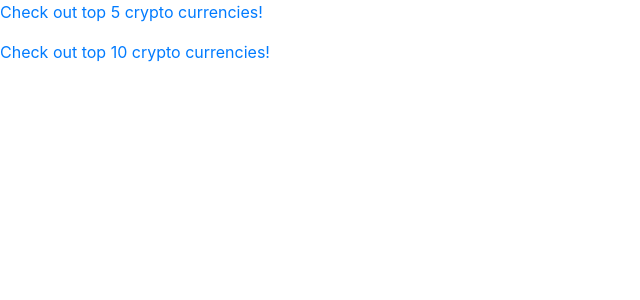
After one commit to FX2One/crypto, a Flask app: page / in a window 1280 px wide. The commit adds this page. Shown: the top 300 px of the page, without its empty margins (0-640 px from the left). Run offline with Flask 2, Linux system fonts and the light colour scheme; some libraries are stand-ins or nearby versions.

Commit message:
UPDATE: added main page

```diff
--- a/app.py
+++ b/app.py
@@ -1,4 +1,4 @@
-from flask import Flask, render_template
+from flask import Flask, render_template, url_for
 from api import Crypto
 
 app = Flask(__name__)
@@ -26,11 +26,16 @@ def cmc_currency(limit,convert):
         cryptoPrice.append(dict_copy)
     return cryptoPrice
 
+@app.route("/")
+def index():
+    return render_template("index.html")
+
 @app.route("/top-5")
 def cmc_currency5():
     cryptoPrice = cmc_currency(5, 'PLN')
 
     return render_template("top_five.html", price=cryptoPrice)
+
 
 @app.route("/top-10")
 def cmc_currency10():
--- /dev/null
+++ b/templates/index.html
@@ -0,0 +1,5 @@
+{% extends 'base.html' %}
+{% block content %}
+<p><a href="{{ url_for('cmc_currency5') }}">Check out top 5 crypto currencies!</a></p>
+<p><a href="{{ url_for('cmc_currency10') }}">Check out top 10 crypto currencies!</a></p>
+{% endblock %}
--- a/templates/table_view.html
+++ b/templates/table_view.html
@@ -12,7 +12,7 @@
     <tbody>
     {% for item in price %}
     <tr>
-        <td><a href="">{{item.name}}</a></td>
+        <td><a href="{{ url_for('cmc_currency7') }}">{{item.name}}</a></td>
         <td>{{item.symbol}}</td>
         <td>{{item.price}} {{convert}}</td>
         <td>{{item.percent_change_1h}}</td>
```
